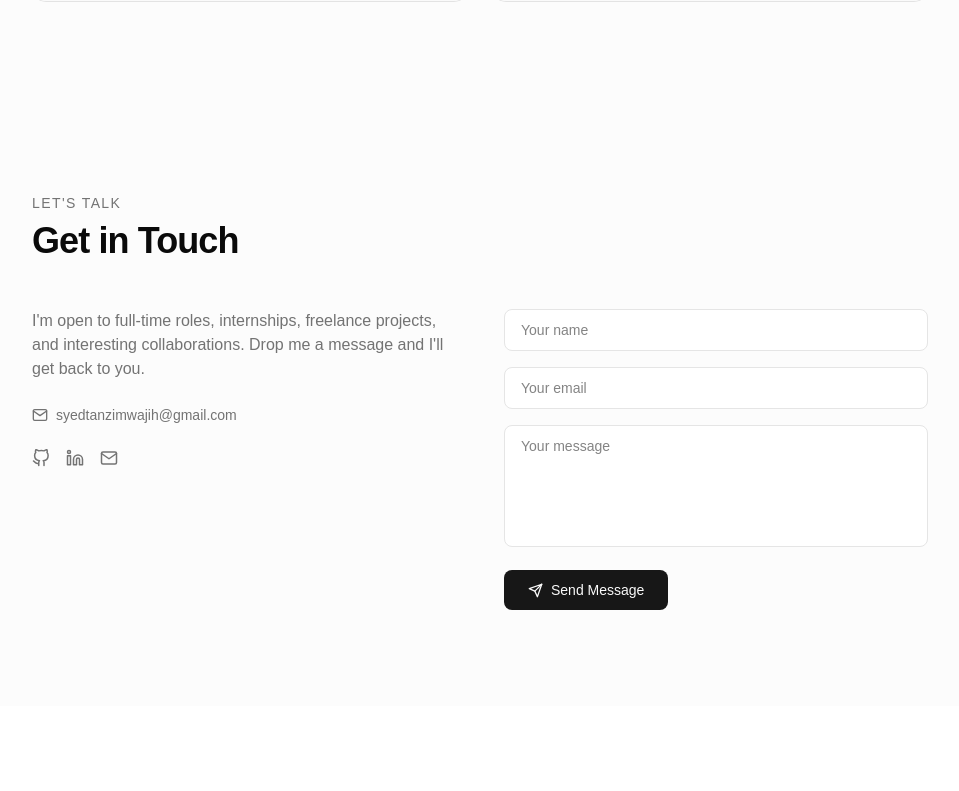
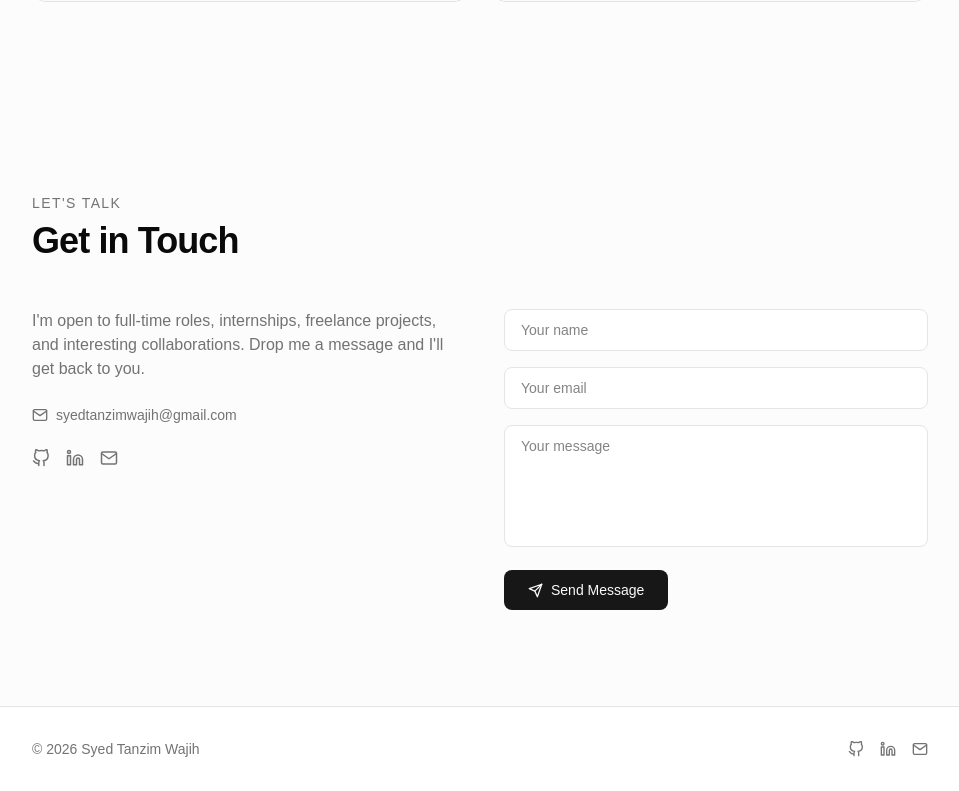
Before and after one commit to SyedTanzim/my-portfolio2, a React (Vite) app: page / in a window 1280 px wide. Shown: the part 2993-3784 px from the top of the page, without its empty margins (160-1119 px from the left). Before the commit the page ends 3699 px from the top, so only its background shows below. Built offline with nearby package versions, Linux system fonts and the light colour scheme.

Commit message:
feat(footer): add footer with copyright and social links

```diff
--- a/src/App.tsx
+++ b/src/App.tsx
@@ -7,6 +7,7 @@ import Skills from '@/components/Skills'
 import Experience from '@/components/Experience'
 import Projects from '@/components/Projects'
 import Contact from '@/components/Contact'
+import Footer from '@/components/Footer'
 
 function App() {
   const [isDark, setIsDark] = useState(false)
@@ -23,7 +24,7 @@ function App() {
           <Projects />
           <Contact />
         </main>
-        {/* Footer */}
+        <Footer />
       </div>
     </div>
   )
--- /dev/null
+++ b/src/components/Footer.tsx
@@ -0,0 +1,41 @@
+import { name, socialLinks } from '@/data/resume'
+import { FiGithub, FiLinkedin, FiMail } from 'react-icons/fi'
+
+const iconMap: Record<string, React.ReactNode> = {
+    FiGithub: <FiGithub size={16} />,
+    FiLinkedin: <FiLinkedin size={16} />,
+    FiMail: <FiMail size={16} />,
+}
+
+export default function Footer() {
+    const year = new Date().getFullYear()
+
+    return (
+        <footer className="border-t border-border py-8 px-6">
+            <div className="mx-auto flex max-w-4xl flex-col items-center justify-between gap-4 sm:flex-row">
+
+                {/* Copyright */}
+                <p className="text-sm text-muted-foreground">
+                    © {year} {name}
+                </p>
+
+                {/* Social links */}
+                <div className="flex items-center gap-4">
+                    {socialLinks.map((link) => (
+                        <a
+                            key={link.label}
+                            href={link.url}
+                            target="_blank"
+                            rel="noopener noreferrer"
+                            className="text-muted-foreground hover:text-foreground transition-colors"
+                            aria-label={link.label}
+                        >
+                            {iconMap[link.icon]}
+                        </a>
+                    ))}
+                </div>
+
+            </div>
+        </footer>
+    )
+}
```
